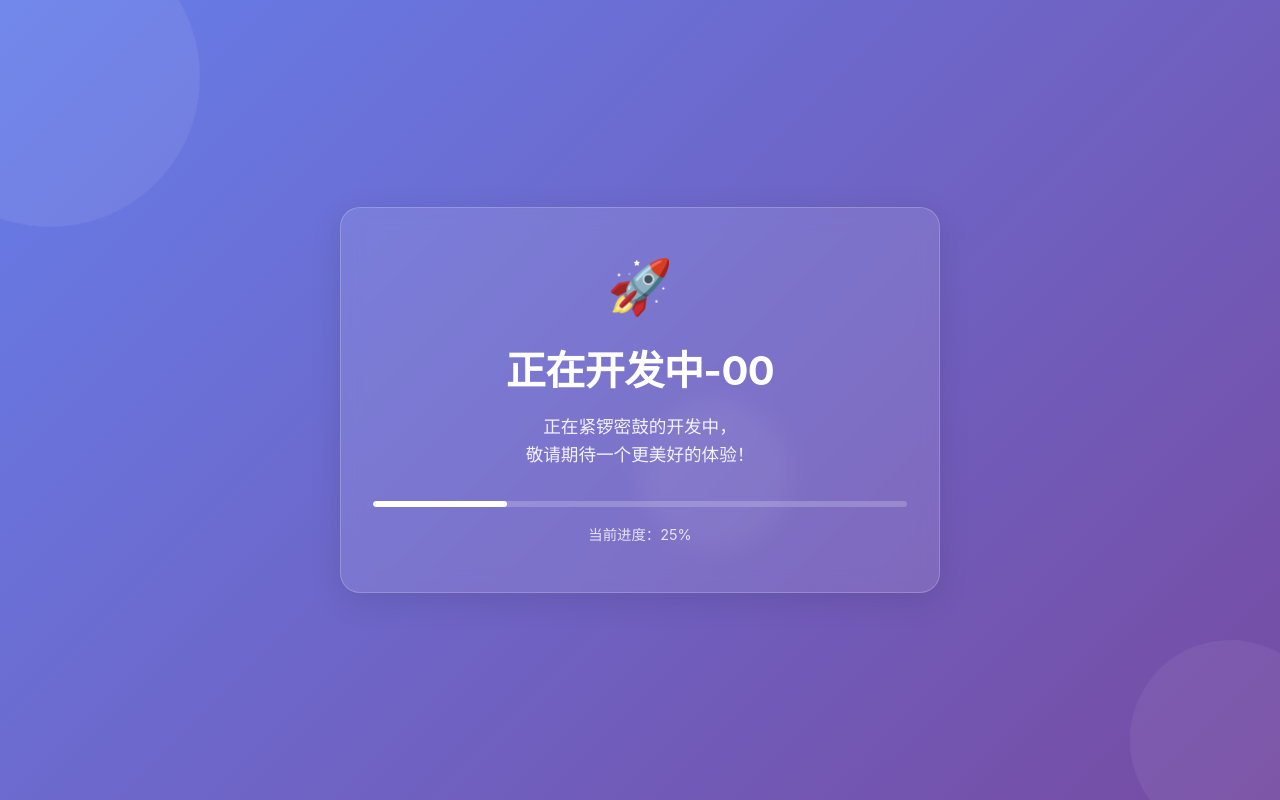
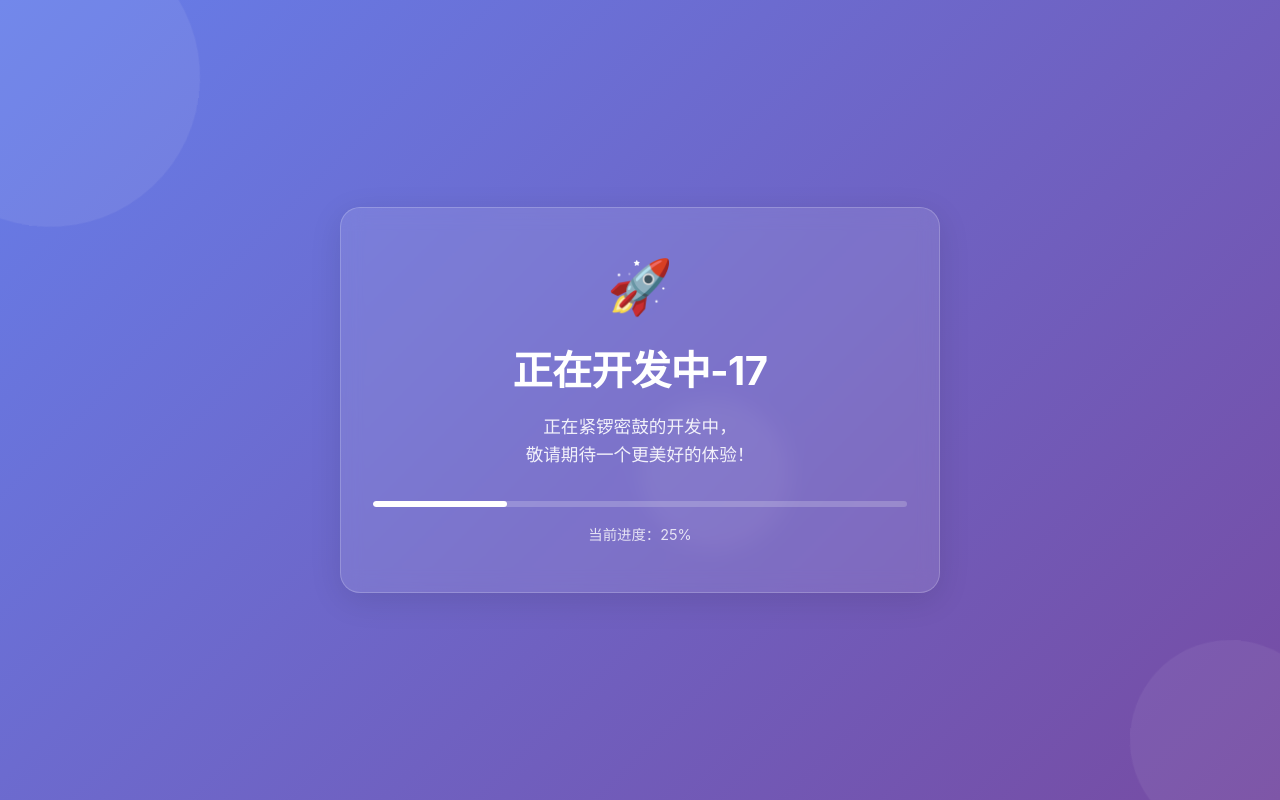
Before and after one commit to aeiae/17, a plain HTML site: page index.html in a window 1280 px wide. Drawn offline with Linux system fonts and the light colour scheme.

Commit message:
Add files via upload

```diff
--- a/index.html
+++ b/index.html
@@ -149,7 +149,7 @@
     <!-- 主内容 -->
     <div class="container">
         <div class="icon">🚀</div>
-        <h1>正在开发中-00</h1>
+        <h1>正在开发中-17</h1>
         <p>正在紧锣密鼓的开发中，<br>敬请期待一个更美好的体验！</p>
 
         <div class="progress-container">
```
